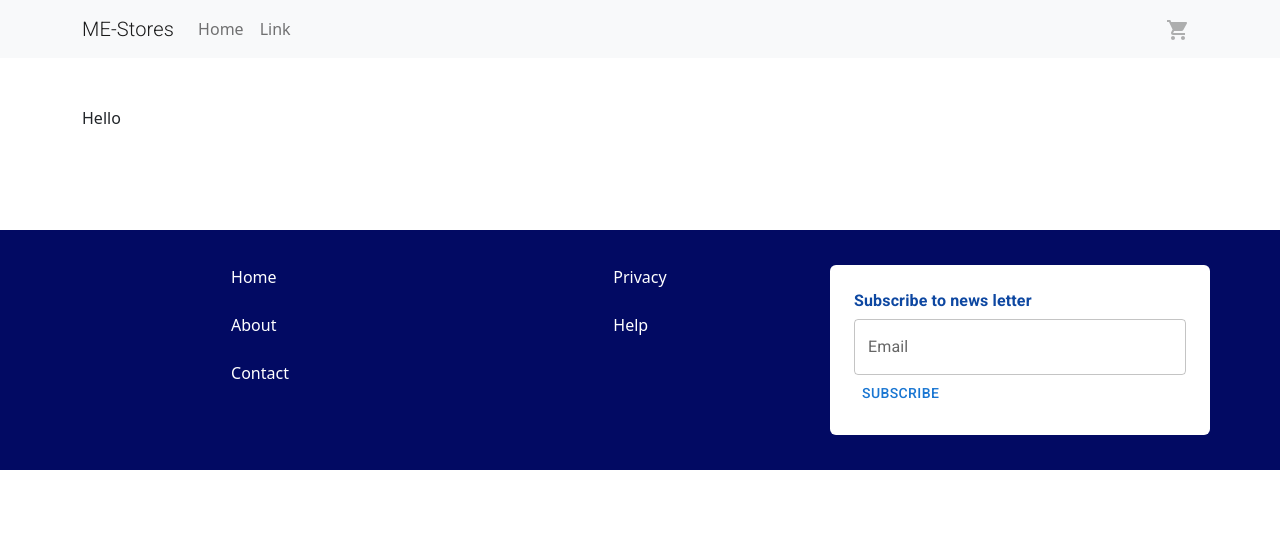
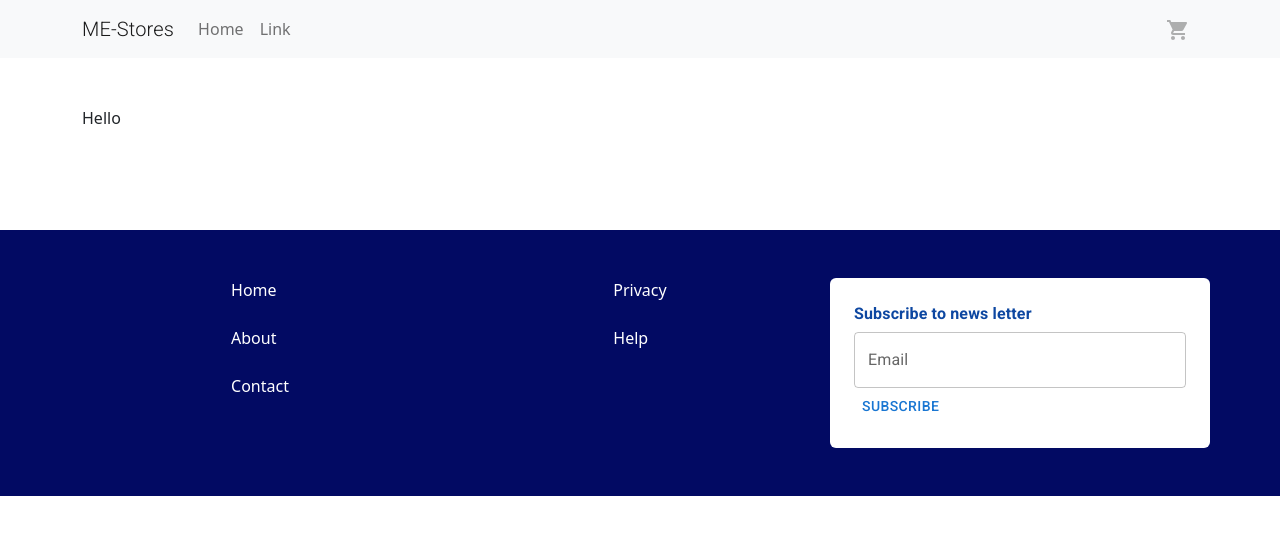
Before and after one commit to MightyEagle96/mestores-fe, a React (Create React App) app: page /paymentsuccessful/1 in a window 1280 px wide. Shown: the top 534 px of the page. Built offline with nearby package versions, Linux system fonts and the light colour scheme.

Commit message:
made changes

```diff
--- a/src/components/Footer.jsx
+++ b/src/components/Footer.jsx
@@ -4,9 +4,9 @@ import React from "react";
 export default function Footer() {
   return (
     <div className="footer d-flex align-items-center">
-      <div className="container">
+      <div className="container mt-5 mb-5">
         <div className="row">
-          <div className="col-lg-4 d-flex justify-content-center">
+          <div className="col-lg-4 mb-2 d-flex justify-content-center">
             <Stack spacing={3}>
               <Link href="#" underline="none" sx={{ color: "white" }}>
                 Home
@@ -19,7 +19,7 @@ export default function Footer() {
               </Link>
             </Stack>
           </div>
-          <div className="col-lg-4 d-flex justify-content-center">
+          <div className="col-lg-4  mb-2 d-flex justify-content-center">
             <Stack spacing={3}>
               <Link href="#" underline="none" sx={{ color: "white" }}>
                 Privacy
@@ -29,7 +29,7 @@ export default function Footer() {
               </Link>
             </Stack>
           </div>
-          <div className="col-lg-4 p-4 bg-white rounded d-flex align-items-center  ">
+          <div className="col-lg-4 p-4   bg-white rounded d-flex align-items-center  ">
             <div className="w-100">
               <Typography fontWeight={700} color="#0d47a1" gutterBottom>
                 Subscribe to news letter
```
